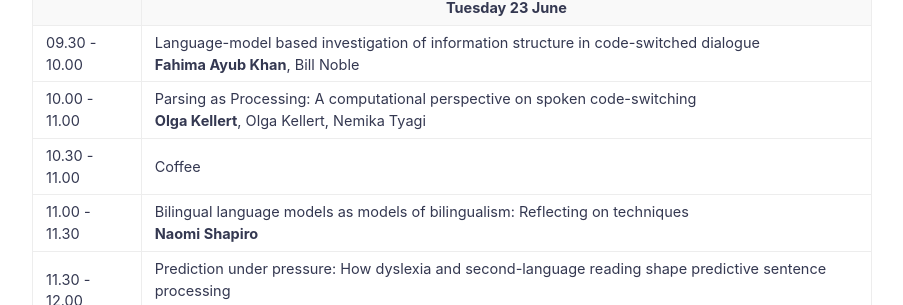
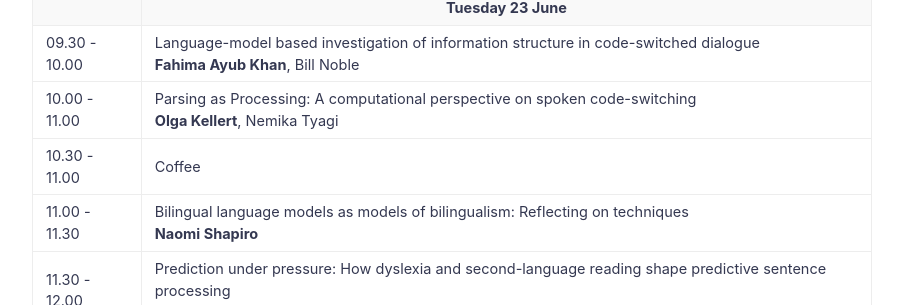
Before and after one commit to mmmm2026/mmmm2026.github.io, a Jekyll site: the page built from schedule.md, in a window 1280 px wide and 900 px high, scrolled down 894 px. Shown: the part 148-453 px from the top of the window, without its empty margins (188-1091 px from the left). Built offline with Jekyll 4.4.1, drawn with Linux system fonts in a browser that asks for light colours.

Commit message:
Update schedule.md

```diff
--- a/schedule.md
+++ b/schedule.md
@@ -23,7 +23,7 @@ permalink: /schedule/
 |    |  Tuesday 23 June |
 | ------------- | ------------- |
 | 09.30 - 10.00 | Language-model based investigation of information structure in code-switched dialogue <br> **Fahima Ayub Khan**, Bill Noble  |
-| 10.00 - 11.00 | Parsing as Processing: A computational perspective on spoken code-switching <br> **Olga Kellert**, Olga Kellert, Nemika Tyagi |
+| 10.00 - 11.00 | Parsing as Processing: A computational perspective on spoken code-switching <br> **Olga Kellert**, Nemika Tyagi |
 | 10.30 - 11.00 | Coffee |
 | 11.00 - 11.30 | Bilingual language models as models of bilingualism: Reflecting on techniques <br> **Naomi Shapiro** |
 | 11.30 - 12.00 | Prediction under pressure: How dyslexia and second-language reading shape predictive sentence processing <br> **Sam Boeve**, Ella Salgado Figueroa, Louisa Bogaerts |
```
